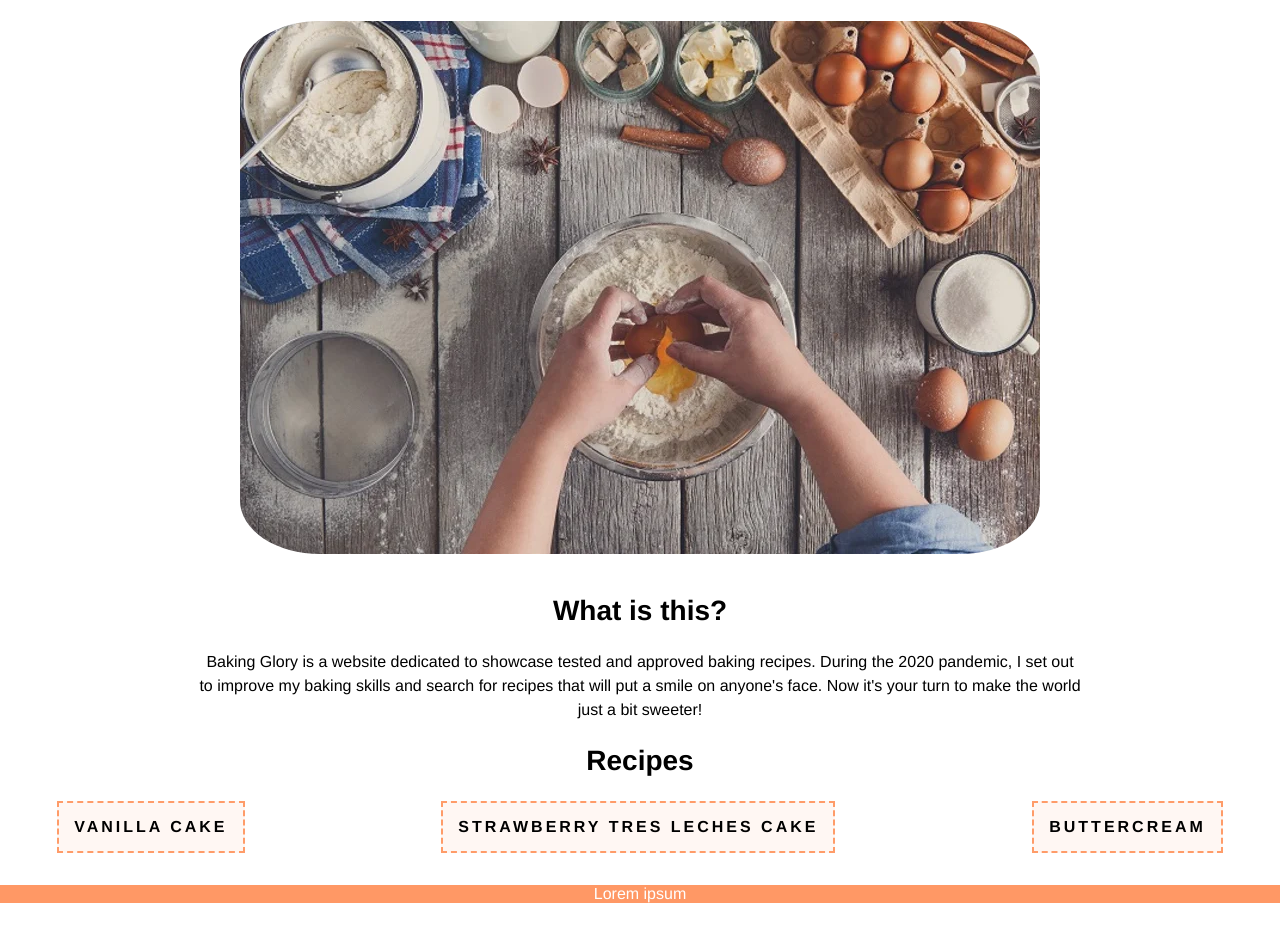
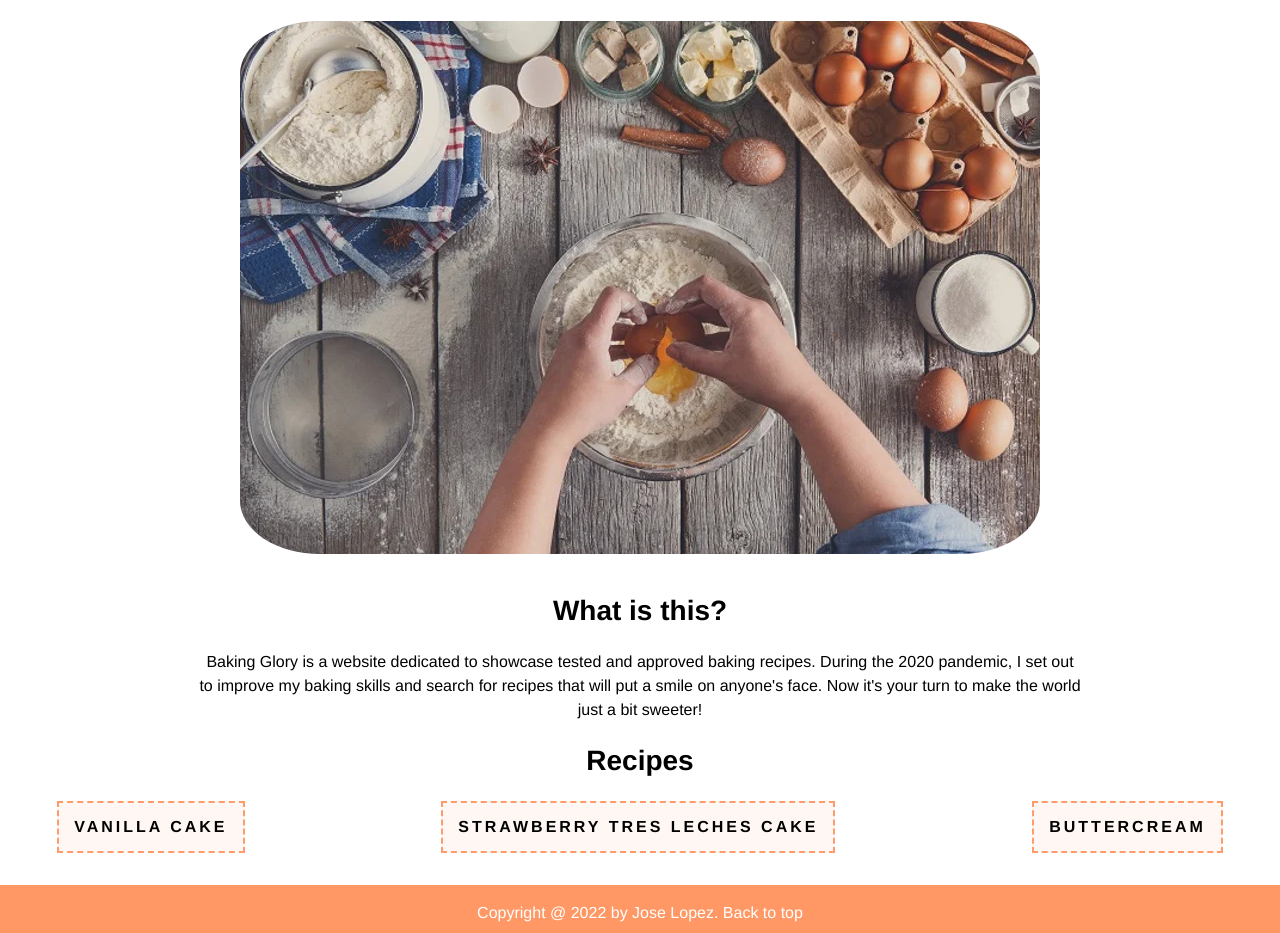
Before and after one commit to jlopez7693/odin-recipes, a plain HTML site: page index.html in a window 1280 px wide. Shown: the part 139-1072 px from the top of the page. Before the commit the page ends 1042 px from the top, so only its background shows below. Drawn offline with Linux system fonts and the light colour scheme.

Commit message:
Finished homepage CSS

```diff
--- a/css/styles.css
+++ b/css/styles.css
@@ -28,11 +28,15 @@ a {
 footer {
     position: absolute;
     left: 0;
+    height: 3em;
     width: 100%;
     margin-top: 2em;
     background-color: #ff9865;
     color: white;
-    text-align: center;
+}
+
+footer a {
+color: white
 }
 
 .recipe-image {
--- a/index.html
+++ b/index.html
@@ -22,6 +22,8 @@
         <a class="button" href="./recipes/strawberry-leches.html">Strawberry Tres Leches Cake</a><br>
         <a class="button" href="./recipes/buttercream.html">Buttercream</a>
     </div>
-    <footer>Lorem ipsum</footer>
+    <footer>
+        <p>Copyright @ 2022 by Jose Lopez. <a href=#>Back to top</a></p>
+    </footer>
 </body>
 </html>
```
